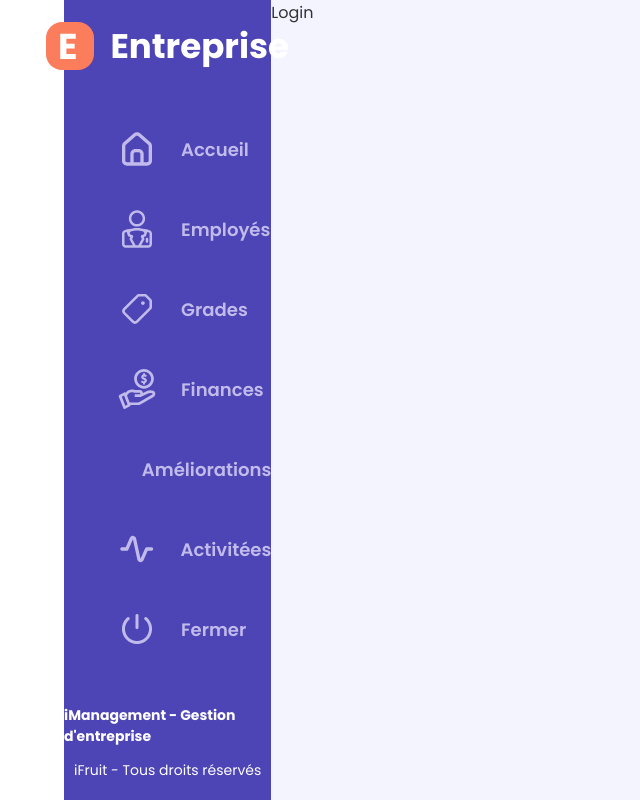
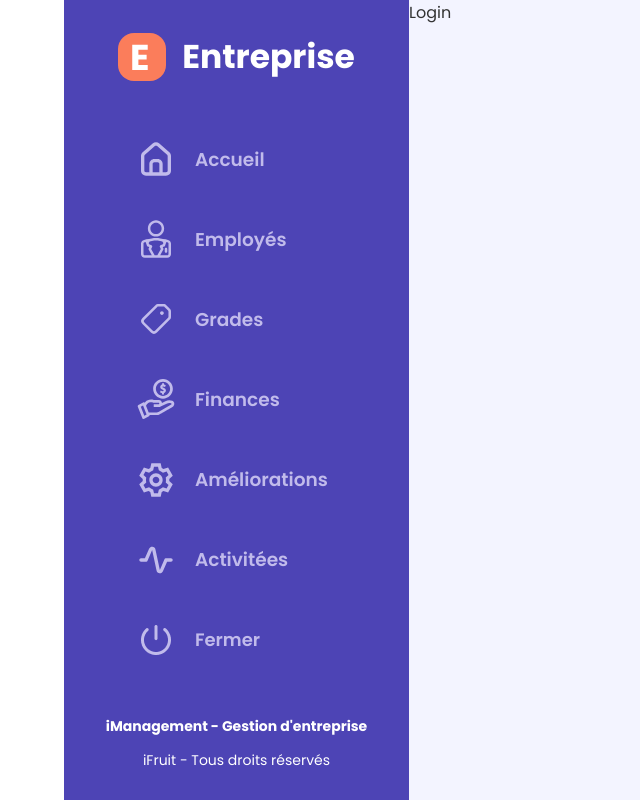
Before and after one commit to Tryade-projects/triade-dashboard, a React (Vite) app: page / in a window 1280 px wide. Shown: the whole page, without its empty margins (0-640 px from the left). Built offline with nearby package versions, Linux system fonts and the light colour scheme.

Commit message:
fix: (_sidebar.scss): Fix min width + settings width/height/font-size of link

```diff
--- a/src/components/Sidebar/_sidebar.scss
+++ b/src/components/Sidebar/_sidebar.scss
@@ -24,19 +24,19 @@
   justify-content: space-between;
   font-weight: 600;
   font-size: $subTitleSize;
-  gap: 8px;
+  // gap: 8px;
   height: 69%;
 }
 
 .sidebarLink {
   display: flex;
   align-items: center;
-  height: 5rem;
+  height: 13%;
   width: 86%;
   color: $colorGrey2;
   border-radius: 40px 0 0 40px;
-  padding-left: 24px;
-  gap: 24px;
+  padding-left: 6.9%;
+  gap: 6.9%;
 }
 
 .active {
--- a/src/styles/_settings.scss
+++ b/src/styles/_settings.scss
@@ -35,7 +35,7 @@ button {
 
 .app {
   display: grid;
-  grid-template-columns: 18% 1fr;
+  grid-template-columns: minmax(345px, 18%) 1fr;
   height: 100%;
   width: 100%;
   background-color: #f3f4ff;
--- a/src/styles/_variables.scss
+++ b/src/styles/_variables.scss
@@ -1,13 +1,13 @@
 /* THEME COLORS */
 $colorPurple: #4d44b5;
-$colorPurpleHover:darken($colorPurple, 10%);
+$colorPurpleHover: darken($colorPurple, 10%);
 $colorOrange: #fb7d5b;
 $colorYellow: #fcc43e;
 $colorText: #303972;
 $colorGreen: #4cbc9a;
 $colorRed: #ff4550;
 $colorBackground: #f3f4ff;
-$colorBackgroundHover:darken($colorBackground, 2%);
+$colorBackgroundHover: darken($colorBackground, 2%);
 $colorWhite: #ffffff;
 $colorGrey1: #f5f5f5;
 $colorGrey2: #c1bbeb;
@@ -38,8 +38,8 @@ $colorLinear3: linear-gradient(
 $modalTitleHeight: 50px;
 
 /* Font-size */
-$titleSize: calc(0.1vw + 0.1vh + 2rem); // 2rem = 32px
-$subTitleSize: calc(0.1vw + 0.1vh + 1rem); // 1rem = 16px
+$titleSize: calc(0.2vw + 0.2vh + 1.8rem); // 2rem = 32px
+$subTitleSize: calc(0.2vw + 0.2vh + 0.9rem); // 1rem = 16px
 
 .colorPurple {
   color: $colorPurple;
```
